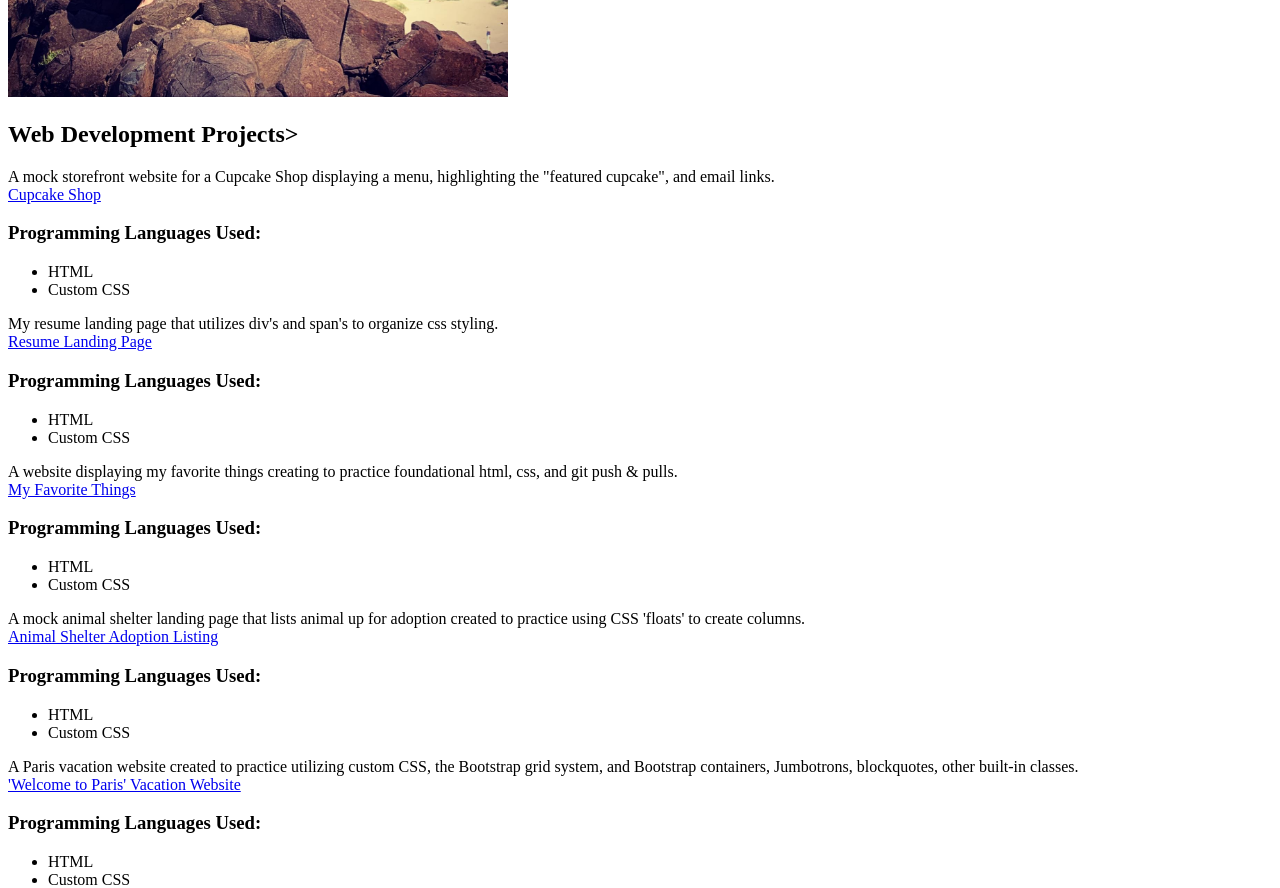
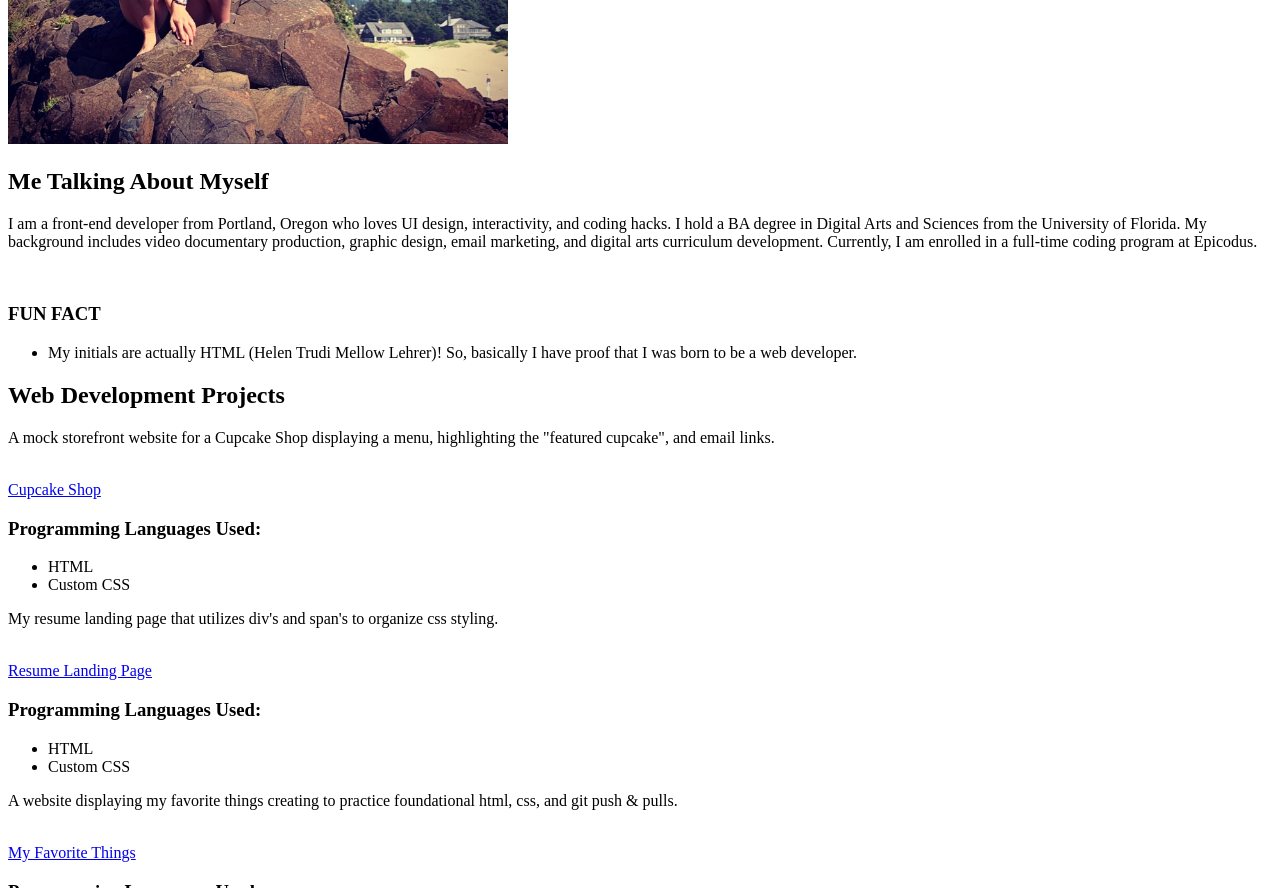
Before and after one commit to helen-lehrer/portfolio, a plain HTML site: page index.html in a window 1280 px wide. Shown: the part 360-1248 px from the top of the page. Drawn offline with Linux system fonts and the light colour scheme.

Commit message:
Add an 'About Me' section including a WIP list of 'Fun Facts'.

```diff
--- a/index.html
+++ b/index.html
@@ -5,11 +5,21 @@
   <link rel="stylesheet" href="css/styles.css" type="text/css" media="all">
 </head>
 <body>
-  <h1>Helen Lehrer</h1>
+  <h1><em>H</em>elen <em>T</em>rudi <em>M</em>ellow</span> <em>L</em>ehrer</h1>
+  <h2>the OG HTML</h2>
   <img src="img/me.jpg" alt="girl smiles and sits on a rocky mountain on the Oregon Coast." width="500">
+  <br>
+  <h2>Me Talking About Myself</h2>
+  <p>
+    I am a front-end developer from Portland, Oregon who loves UI design, interactivity, and coding hacks. I hold a BA degree in Digital Arts and Sciences from the University of Florida. My background includes video documentary production, graphic design, email marketing, and digital arts curriculum development. Currently, I am enrolled in a full-time coding program at Epicodus.</p>
+  <br>
+  <h3>FUN FACT</h3>
+  <ul>
+    <li>My initials are actually HTML (<span class="H">H</span>elen <span class="T">T</span>rudi <span class="M">M</span>ellow <span class="L">L</span>ehrer)! So, basically I have proof that I was born to be a web developer.</li>
+  </ul>
   <div class="projects">
-    <h2>Web Development Projects></h2>
-    <p class="projectOne"> A mock storefront website for a Cupcake Shop displaying a menu, highlighting the "featured cupcake", and email links.
+    <h2>Web Development Projects</h2>
+    <p class="projectOne"> A mock storefront website for a Cupcake Shop displaying a menu, highlighting the "featured cupcake", and email links.</p>
     <br>
     <a href="https://github.com/helen-lehrer/CupcakeShoppe">Cupcake Shop</a>
     <br>
@@ -18,8 +28,7 @@
         <li>HTML</li>
         <li>Custom CSS</li>
     </ul>
-    </p>
-    <p class="projectTwo"> My resume landing page that utilizes div's and span's to organize css styling.
+    <p class="projectTwo">My resume landing page that utilizes div's and span's to organize css styling.</p>
     <br>
     <a href="https://github.com/helen-lehrer/Resume-Site">Resume Landing Page</a>
     <br>
@@ -28,8 +37,7 @@
       <li>HTML</li>
       <li>Custom CSS</li>
     </ul>
-    </p>
-    <p class="projectThree">A website displaying my favorite things creating to practice foundational html, css, and git push & pulls.
+    <p class="projectThree">A website displaying my favorite things creating to practice foundational html, css, and git push & pulls.</p>
     <br>
     <a href="https://github.com/helen-lehrer/my-favorite-things">My Favorite Things</a>
     <br>
@@ -38,8 +46,7 @@
       <li>HTML</li>
       <li>Custom CSS</li>
     </ul>
-    </p>
-    <p class="projectFour">A mock animal shelter landing page that lists animal up for adoption created to practice using CSS 'floats' to create columns.
+    <p class="projectFour">A mock animal shelter landing page that lists animal up for adoption created to practice using CSS 'floats' to create columns.</p>
     <br>
     <a href="https://github.com/helen-lehrer/animal-shelter">Animal Shelter Adoption Listing</a>
     <br>
@@ -48,8 +55,7 @@
       <li>HTML</li>
       <li>Custom CSS</li>
     </ul>
-    </p>
-    <p class="projectFive"> A Paris vacation website created to practice utilizing custom CSS, the Bootstrap grid system, and Bootstrap containers, Jumbotrons, blockquotes, other built-in classes.
+    <p class="projectFive"> A Paris vacation website created to practice utilizing custom CSS, the Bootstrap grid system, and Bootstrap containers, Jumbotrons, blockquotes, other built-in classes.</p>
     <br>
     <a href="https://github.com/helen-lehrer/vacation-website">'Welcome to Paris' Vacation Website</a>
     <br>
@@ -58,7 +64,6 @@
       <li>HTML</li>
       <li>Custom CSS</li>
     </ul>
-    </p>
   </div>
 </body>
 </html>
```
Lines whose indentation alone changed are shown as unchanged.
